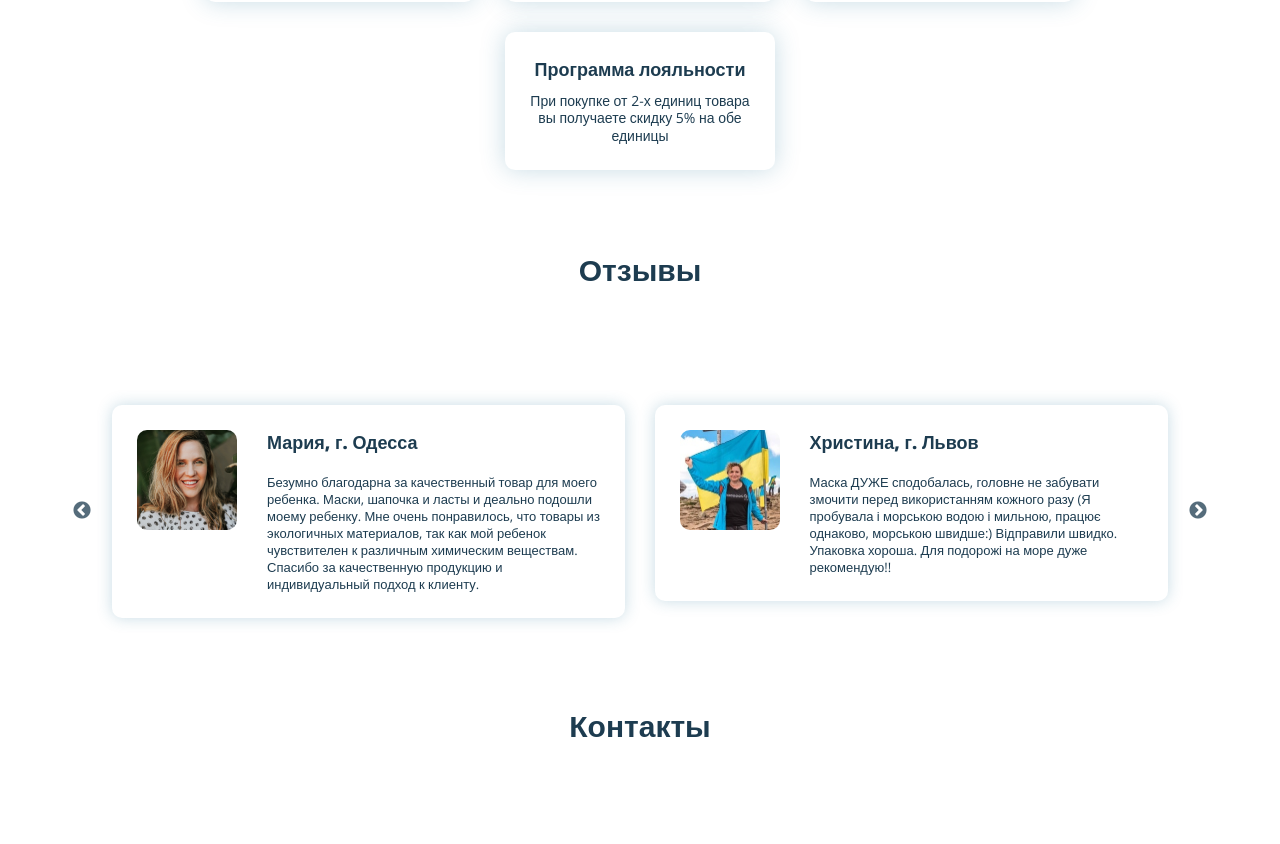
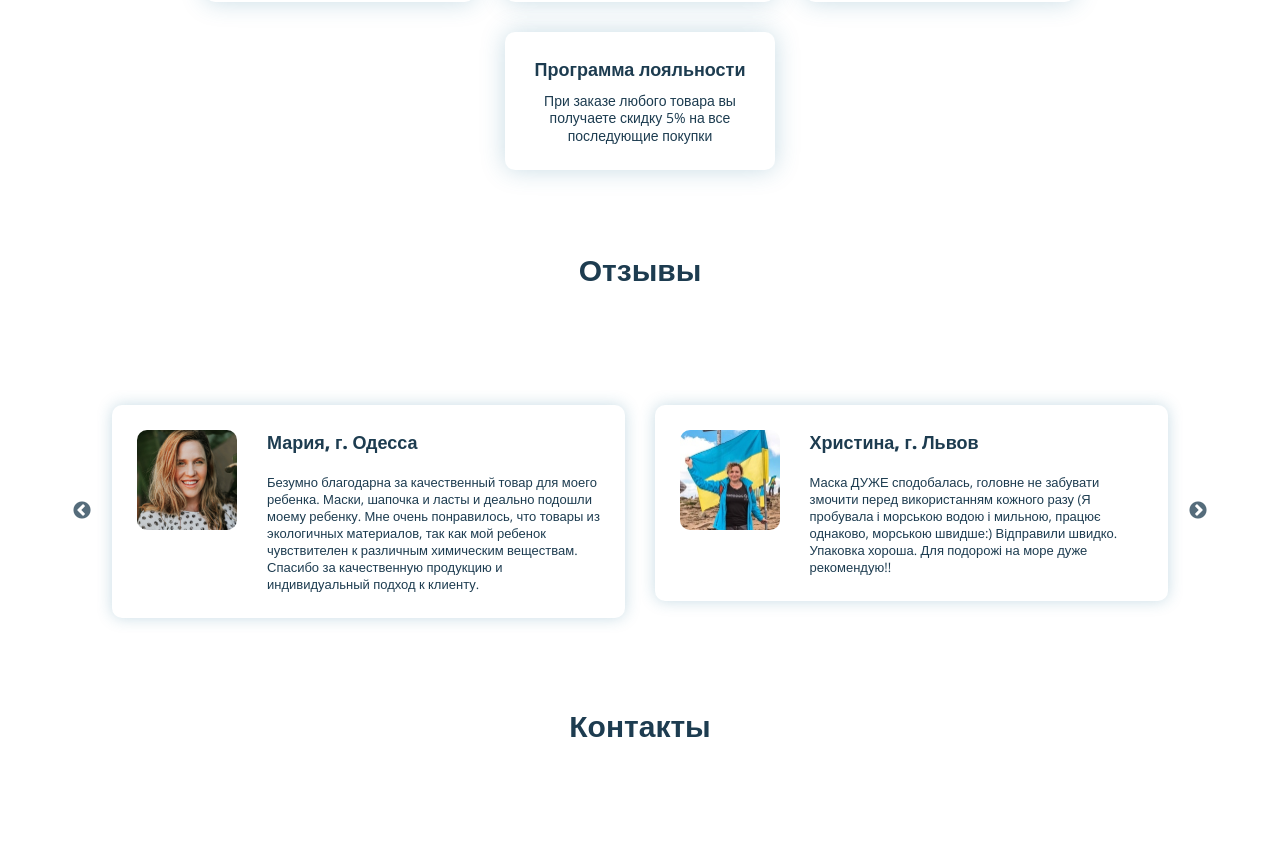
Before and after one commit to yaborodinov/masks-deploy, a plain HTML site: page index.html in a window 1280 px wide. Shown: the part 6220-7064 px from the top of the page. Drawn offline with nearby package versions, Linux system fonts and the light colour scheme; a script that the page names is missing.

Commit message:
исправил блок программа лояльности

```diff
--- a/index.html
+++ b/index.html
@@ -726,9 +726,7 @@
                         Программа лояльности
                     </h4>
                     <h5 class="benefits__item-subtitle">
-                        При покупке от 2-х единиц
-                        товара вы получаете скидку
-                        5% на обе единицы
+                        При заказе любого товара вы получаете скидку 5% на все последующие покупки
                     </h5>
                 </div>
             </div>
```
